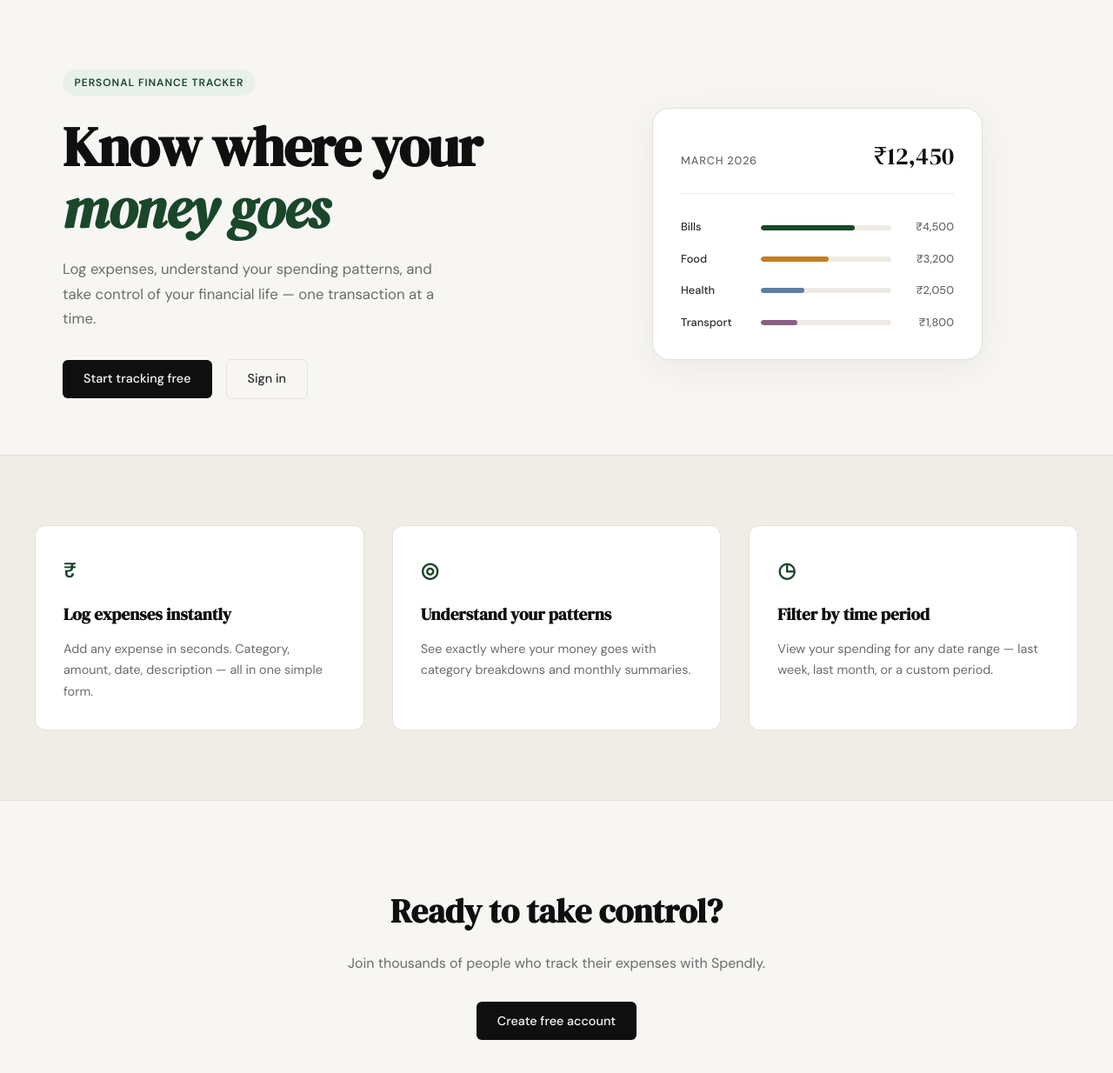
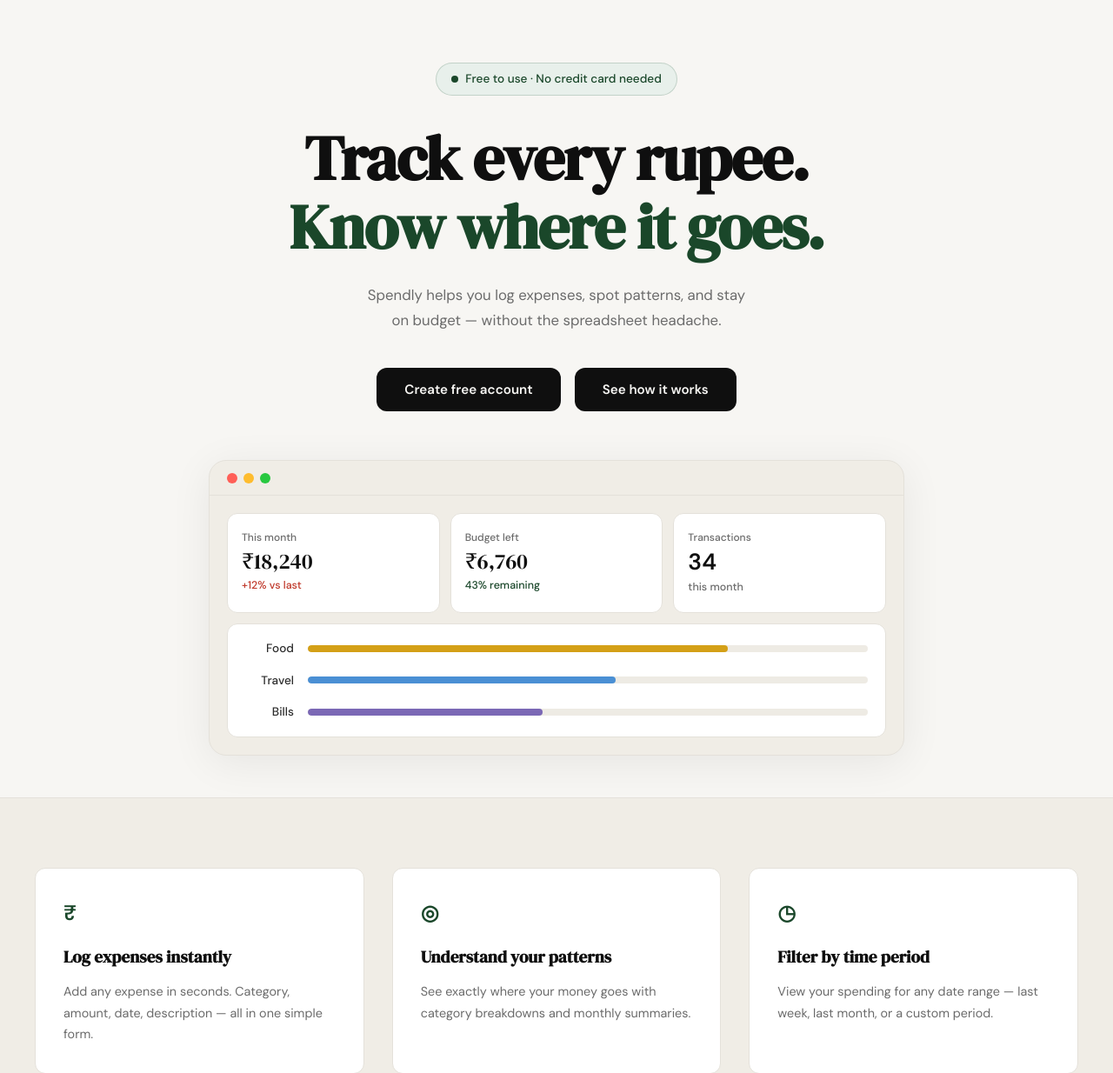
Before and after one commit to hanzla-mansuri/spendly, a Flask app: page / in a window 1280 px wide. Shown: the part 61-1295 px from the top of the page at 87% size. Run offline with Flask 3, Linux system fonts and the light colour scheme.

Commit message:
landing: redesign hero section to match mockup

```diff
--- /dev/null
+++ b/static/css/landing.css
@@ -0,0 +1,216 @@
+/* ------------------------------------------------------------------ */
+/* Hero v2                                                             */
+/* ------------------------------------------------------------------ */
+
+.hero-v2 {
+    padding: 4.5rem 2rem 3rem;
+    text-align: center;
+}
+
+.hero-v2-inner {
+    max-width: 800px;
+    margin: 0 auto;
+    display: flex;
+    flex-direction: column;
+    align-items: center;
+}
+
+.hero-v2-badge {
+    display: inline-flex;
+    align-items: center;
+    gap: 0.5rem;
+    background: var(--accent-light);
+    color: var(--accent);
+    font-size: 0.85rem;
+    font-weight: 500;
+    padding: 0.45rem 1.1rem;
+    border-radius: 999px;
+    border: 1px solid rgba(26, 71, 42, 0.18);
+    margin-bottom: 2rem;
+}
+
+.hero-v2-dot {
+    width: 8px;
+    height: 8px;
+    border-radius: 50%;
+    background: var(--accent);
+    flex-shrink: 0;
+}
+
+.hero-v2-title {
+    font-family: var(--font-display);
+    font-size: clamp(2.75rem, 6vw, 4.5rem);
+    line-height: 1.1;
+    letter-spacing: -0.02em;
+    color: var(--ink);
+    margin-bottom: 1.5rem;
+}
+
+.hero-v2-accent {
+    display: block;
+    color: var(--accent);
+}
+
+.hero-v2-subtitle {
+    font-size: 1.05rem;
+    color: var(--ink-muted);
+    line-height: 1.75;
+    margin-bottom: 2.5rem;
+}
+
+.hero-v2-actions {
+    display: flex;
+    gap: 1rem;
+    justify-content: center;
+    margin-bottom: 3.5rem;
+}
+
+.btn-hero {
+    display: inline-block;
+    background: var(--ink);
+    color: var(--paper);
+    padding: 0.8rem 2rem;
+    border-radius: var(--radius-md);
+    font-family: var(--font-body);
+    font-size: 0.95rem;
+    font-weight: 600;
+    text-decoration: none;
+    transition: background 0.2s;
+}
+
+.btn-hero:hover { background: var(--accent); }
+
+/* ------------------------------------------------------------------ */
+/* Mock browser                                                        */
+/* ------------------------------------------------------------------ */
+
+.mock-browser {
+    width: 100%;
+    background: var(--paper-warm);
+    border: 1px solid var(--border);
+    border-radius: var(--radius-lg);
+    overflow: hidden;
+    box-shadow: 0 8px 48px rgba(0, 0, 0, 0.07);
+}
+
+.mock-browser-bar {
+    display: flex;
+    align-items: center;
+    gap: 0.45rem;
+    padding: 0.85rem 1.25rem;
+    border-bottom: 1px solid var(--border);
+}
+
+.mbdot {
+    width: 12px;
+    height: 12px;
+    border-radius: 50%;
+    flex-shrink: 0;
+}
+
+.mbdot-red    { background: #ff5f57; }
+.mbdot-yellow { background: #febc2e; }
+.mbdot-green  { background: #28c840; }
+
+.mock-browser-body {
+    padding: 1.25rem;
+    display: flex;
+    flex-direction: column;
+    gap: 0.75rem;
+}
+
+/* Stat cards */
+
+.mb-stats {
+    display: grid;
+    grid-template-columns: repeat(3, 1fr);
+    gap: 0.75rem;
+}
+
+.mb-stat {
+    background: var(--paper-card);
+    border: 1px solid var(--border);
+    border-radius: var(--radius-md);
+    padding: 1.1rem 1rem;
+    display: flex;
+    flex-direction: column;
+    gap: 0.2rem;
+    text-align: left;
+}
+
+.mb-stat-label {
+    font-size: 0.75rem;
+    color: var(--ink-muted);
+    font-weight: 500;
+}
+
+.mb-stat-value {
+    font-family: var(--font-display);
+    font-size: 1.55rem;
+    color: var(--ink);
+    line-height: 1.2;
+}
+
+.mb-plain {
+    font-family: var(--font-body);
+    font-weight: 700;
+    font-size: 1.65rem;
+}
+
+.mb-stat-note { font-size: 0.78rem; font-weight: 500; }
+.mb-danger  { color: var(--danger); }
+.mb-success { color: var(--accent); }
+.mb-muted   { color: var(--ink-muted); }
+
+/* Category bars */
+
+.mb-cats {
+    background: var(--paper-card);
+    border: 1px solid var(--border);
+    border-radius: var(--radius-md);
+    padding: 1.1rem 1.25rem;
+    display: flex;
+    flex-direction: column;
+    gap: 0.9rem;
+}
+
+.mb-cat-row {
+    display: grid;
+    grid-template-columns: 56px 1fr;
+    align-items: center;
+    gap: 1rem;
+}
+
+.mb-cat-name {
+    font-size: 0.85rem;
+    font-weight: 500;
+    color: var(--ink-soft);
+    text-align: right;
+}
+
+.mb-cat-track {
+    height: 8px;
+    background: var(--border-soft);
+    border-radius: 999px;
+    overflow: hidden;
+}
+
+.mb-cat-fill {
+    height: 100%;
+    border-radius: 999px;
+}
+
+.mb-food   { background: #d4a017; }
+.mb-travel { background: #4a8fd4; }
+.mb-bills  { background: #7b68b5; }
+
+/* ------------------------------------------------------------------ */
+/* Responsive                                                          */
+/* ------------------------------------------------------------------ */
+
+@media (max-width: 600px) {
+    .hero-v2 { padding: 3rem 1rem 2rem; }
+    .hero-v2-subtitle br { display: none; }
+    .hero-v2-actions { flex-direction: column; align-items: center; }
+    .mb-stats { grid-template-columns: 1fr; }
+}
--- a/templates/landing.html
+++ b/templates/landing.html
@@ -2,62 +2,82 @@
 
 {% block title %}Spendly — Track Every Rupee{% endblock %}
 
+{% block head %}
+<link rel="stylesheet" href="{{ url_for('static', filename='css/landing.css') }}">
+{% endblock %}
+
 {% block content %}
 
-<section class="hero">
-    <div class="hero-inner">
-        <div class="hero-badge">Personal Finance Tracker</div>
-        <h1 class="hero-title">
-            Know where your<br>
-            <em>money goes</em>
+<section class="hero-v2">
+    <div class="hero-v2-inner">
+
+        <div class="hero-v2-badge">
+            <span class="hero-v2-dot"></span>
+            Free to use · No credit card needed
+        </div>
+
+        <h1 class="hero-v2-title">
+            Track every rupee.<br>
+            <span class="hero-v2-accent">Know where it goes.</span>
         </h1>
-        <p class="hero-subtitle">
-            Log expenses, understand your spending patterns,
-            and take control of your financial life —
-            one transaction at a time.
+
+        <p class="hero-v2-subtitle">
+            Spendly helps you log expenses, spot patterns, and stay<br>
+            on budget — without the spreadsheet headache.
         </p>
-        <div class="hero-actions">
-            <a href="{{ url_for('register') }}" class="btn-primary">Start tracking free</a>
-            <a href="{{ url_for('login') }}" class="btn-ghost">Sign in</a>
+
+        <div class="hero-v2-actions">
+            <a href="{{ url_for('register') }}" class="btn-hero">Create free account</a>
+            <a href="#" class="btn-hero">See how it works</a>
         </div>
-    </div>
-    <div class="hero-visual">
-        <div class="mock-card">
-            <div class="mock-card-header">
-                <span class="mock-label">March 2026</span>
-                <span class="mock-total">₹12,450</span>
+
+        <div class="mock-browser">
+            <div class="mock-browser-bar">
+                <span class="mbdot mbdot-red"></span>
+                <span class="mbdot mbdot-yellow"></span>
+                <span class="mbdot mbdot-green"></span>
             </div>
-            <div class="mock-bars">
-                <div class="mock-bar-row">
-                    <span class="mock-cat">Bills</span>
-                    <div class="mock-bar-track">
-                        <div class="mock-bar" style="width: 72%"></div>
+            <div class="mock-browser-body">
+                <div class="mb-stats">
+                    <div class="mb-stat">
+                        <span class="mb-stat-label">This month</span>
+                        <span class="mb-stat-value">₹18,240</span>
+                        <span class="mb-stat-note mb-danger">+12% vs last</span>
                     </div>
-                    <span class="mock-amt">₹4,500</span>
+                    <div class="mb-stat">
+                        <span class="mb-stat-label">Budget left</span>
+                        <span class="mb-stat-value">₹6,760</span>
+                        <span class="mb-stat-note mb-success">43% remaining</span>
+                    </div>
+                    <div class="mb-stat">
+                        <span class="mb-stat-label">Transactions</span>
+                        <span class="mb-stat-value mb-plain">34</span>
+                        <span class="mb-stat-note mb-muted">this month</span>
+                    </div>
                 </div>
-                <div class="mock-bar-row">
-                    <span class="mock-cat">Food</span>
-                    <div class="mock-bar-track">
-                        <div class="mock-bar mock-bar-2" style="width: 52%"></div>
+                <div class="mb-cats">
+                    <div class="mb-cat-row">
+                        <span class="mb-cat-name">Food</span>
+                        <div class="mb-cat-track">
+                            <div class="mb-cat-fill mb-food" style="width: 75%"></div>
+                        </div>
                     </div>
-                    <span class="mock-amt">₹3,200</span>
-                </div>
-                <div class="mock-bar-row">
-                    <span class="mock-cat">Health</span>
-                    <div class="mock-bar-track">
-                        <div class="mock-bar mock-bar-3" style="width: 33%"></div>
+                    <div class="mb-cat-row">
+                        <span class="mb-cat-name">Travel</span>
+                        <div class="mb-cat-track">
+                            <div class="mb-cat-fill mb-travel" style="width: 55%"></div>
+                        </div>
                     </div>
-                    <span class="mock-amt">₹2,050</span>
-                </div>
-                <div class="mock-bar-row">
-                    <span class="mock-cat">Transport</span>
-                    <div class="mock-bar-track">
-                        <div class="mock-bar mock-bar-4" style="width: 28%"></div>
+                    <div class="mb-cat-row">
+                        <span class="mb-cat-name">Bills</span>
+                        <div class="mb-cat-track">
+                            <div class="mb-cat-fill mb-bills" style="width: 42%"></div>
+                        </div>
                     </div>
-                    <span class="mock-amt">₹1,800</span>
                 </div>
             </div>
         </div>
+
     </div>
 </section>
 
```
Also changed, not shown: Screenshot.png (added).
